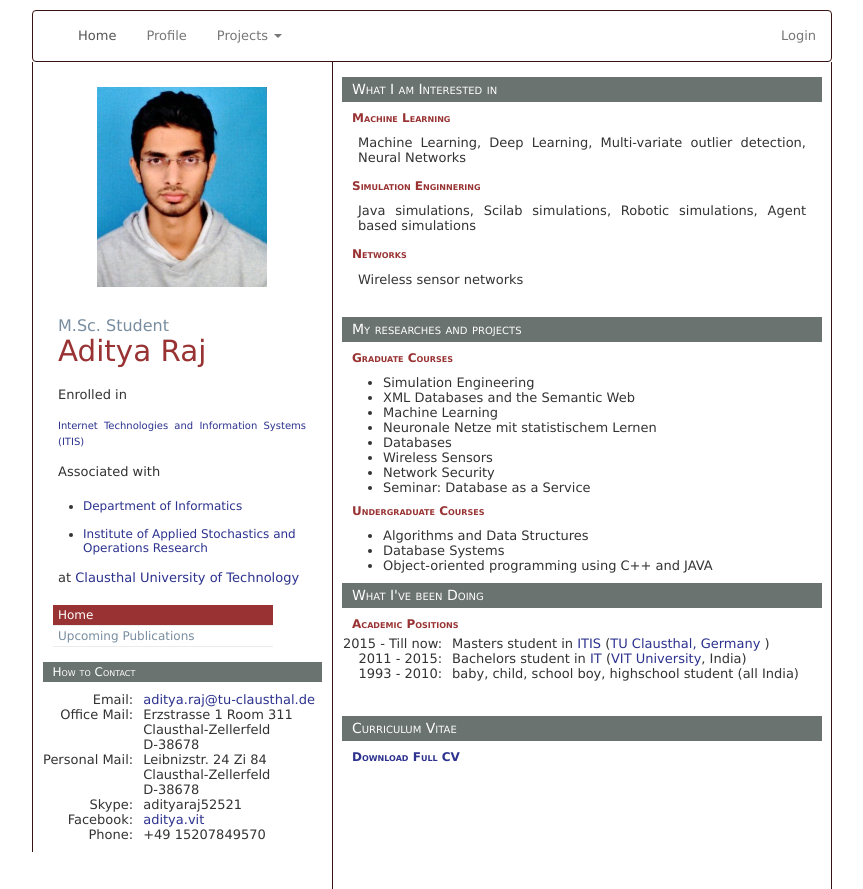
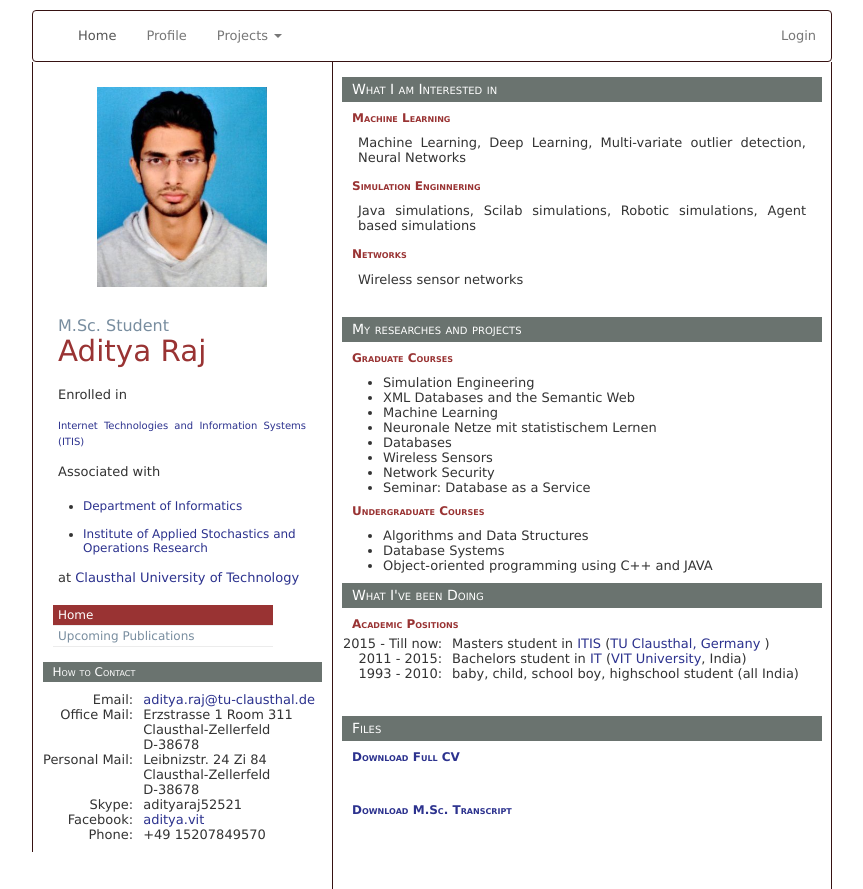
Before and after one commit to adityaraj52/adityaraj52.github.io, a plain HTML site: page index.html in a window 1280 px wide. Shown: the whole page, without its empty margins (208-1071 px from the left). Drawn offline with nearby package versions, Linux system fonts and the light colour scheme.

```diff
--- a/index.html
+++ b/index.html
@@ -190,9 +190,15 @@
         <br/><br/>
 
         <!-- ============================================================================================== Right Branch -->
-        <h2 class="section_title">Curriculum Vitae</h2>
+        <h2 class="section_title">Files</h2>
         <h3 class="subsection_title"><a target="_blank" href="resources/personal_files/Aditya Raj.pdf"
                                         download="Aditya Raj.pdf">Download Full CV</a></h3>
+
+        <div class="clearthis"></div><!--clearthis end-->
+        <br/><br/>
+
+        <h3 class="subsection_title"><a target="_blank" href="resources/personal_files/MscTranscript.pdf"
+                                        download="Masters Transcript.pdf">Download M.Sc. Transcript</a></h3>
 
         <div class="clearthis"></div><!--clearthis end-->
         <br/><br/>
```
Also changed, not shown: 1 other file.
